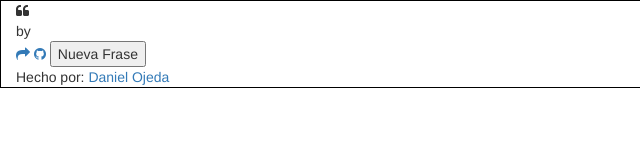
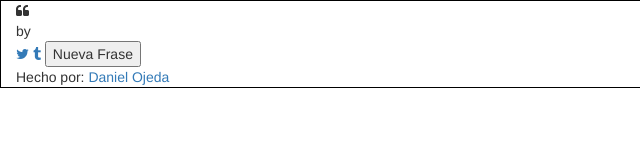
Before and after one commit to DanielOjeda25/Simple-Random-Quotes, a plain HTML site: page index.html in a window 1280 px wide. Shown: the full height of the page, 0-640 px from the left. Drawn offline with nearby package versions, Linux system fonts and the light colour scheme.

Commit message:
"se corrigio unos errores con los botones"

```diff
--- a/index.html
+++ b/index.html
@@ -29,12 +29,12 @@
 
             <!--buttons start-->
             <div class="buttons">
-                <a href="" class="button" id="share-quote" title="Comparte esta frase" target="_top">
-                    <i class="fa fa-share"></i>
+                <a class="button" id="tweet-quote" title="Tweet this quote!" target="_top">
+                    <i class="fa fa-twitter"></i>
                 </a>
 
-                <a href="" id="github-link" class="button" title="GitHub Codigo Fuente" target="_top">
-                    <i class="fa fa-github"></i>
+                <a class="button" id="tumblr-quote" title="Post this quote on tumblr!" target="_blank">
+                    <i class="fa fa-tumblr"></i>
                 </a>
                 <button class="button" id="new-quote">Nueva Frase</button>
             </div>
@@ -43,7 +43,7 @@
         <!--reference-->
         <div class="footer">
             Hecho por:
-            <a href="https://www.instagram.com/danistry_25/" target="_blank">Daniel Ojeda</a>
+            <a href="https://github.com/DanielOjeda25" target="_blank">Daniel Ojeda</a>
         </div>
     </div>
 </body>
```
